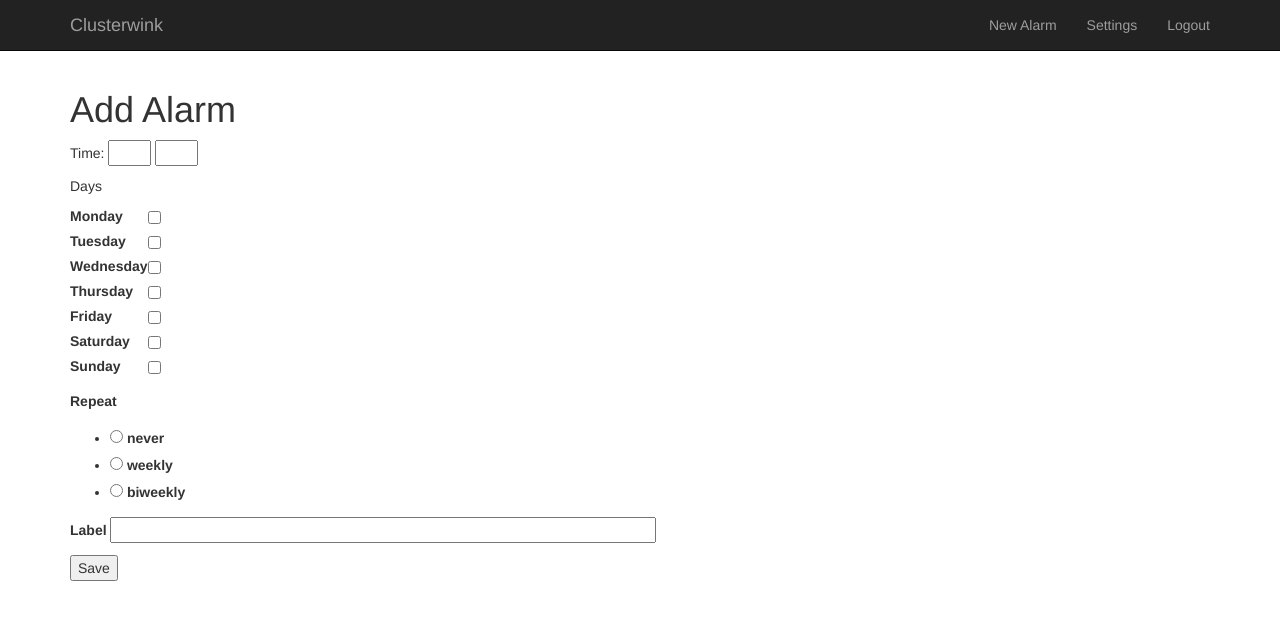
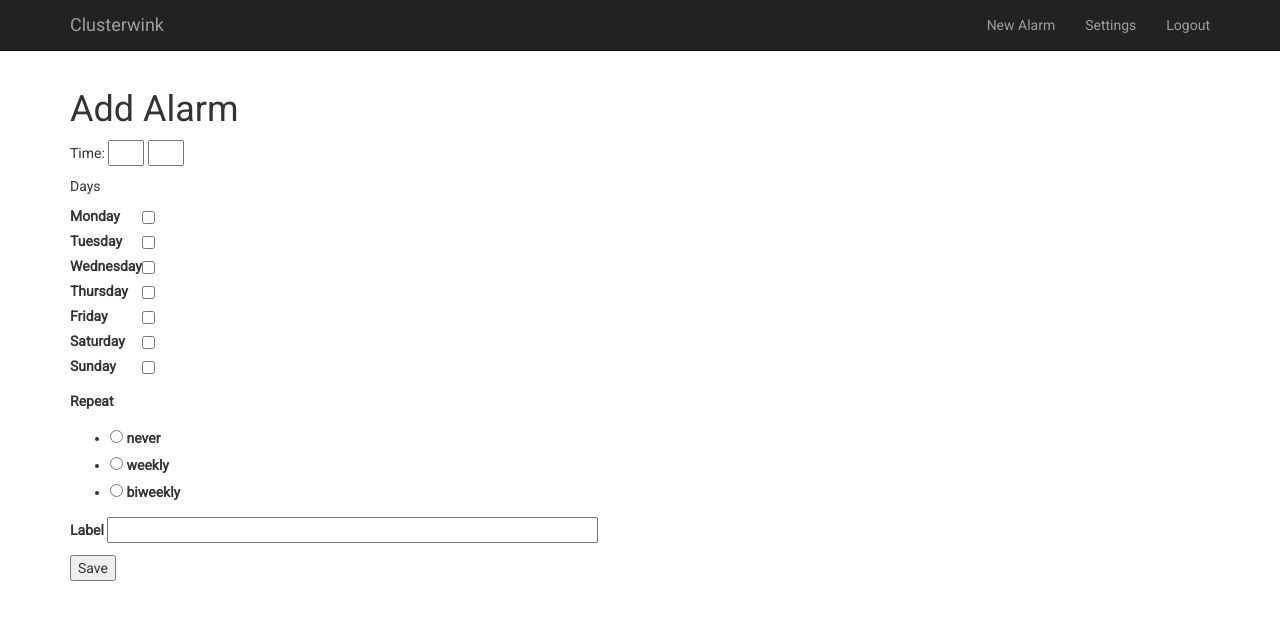
Before and after one commit to lennymlopes/cw-webapp, a Flask app: page /new in a window 1280 px wide. Shown: the top 620 px of the page. Run offline with Flask 2, Linux system fonts and the light colour scheme; the visitor is signed in with stand-in values (Sample User, id 1); some libraries are stand-ins or nearby versions.

Commit message:
add roboto

```diff
--- a/app/static/style.css
+++ b/app/static/style.css
@@ -1,5 +1,7 @@
 body {
 	padding-top: 70px;
+	font-family: 'Roboto', sans-serif;
+	/*font-weight: lighter;*/
 }
 
 .navbar {
--- a/app/templates/base.html
+++ b/app/templates/base.html
@@ -8,6 +8,7 @@
 {% block styles %}
 	{{super()}}
 	<link rel=stylesheet href="{{ url_for('static', filename='style.css') }}">
+	<link href="https://fonts.googleapis.com/css?family=Roboto:300,400" rel="stylesheet">
 {% endblock %}
 
 {% block navbar %}
```
